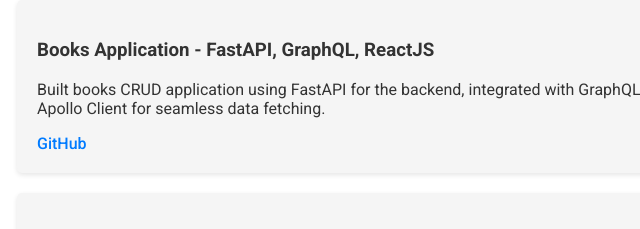
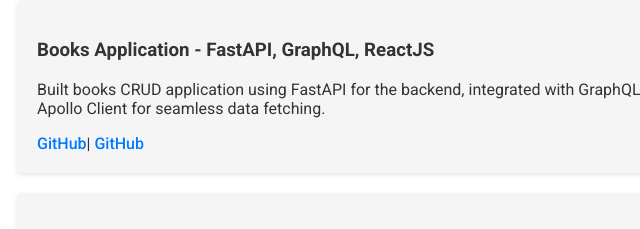
Before and after one commit to rvijaykr10/portfolio, a plain HTML site: page index.html in a window 1280 px wide. Shown: the part 1331-1560 px from the top of the page, 47-687 px from the left. Drawn offline with Linux system fonts and the light colour scheme.

Commit message:
project link added

```diff
--- a/index.html
+++ b/index.html
@@ -143,7 +143,8 @@
             ReactJS for the frontend, leveraging Apollo Client for seamless
             data fetching.
           </p>
-          <a href="https://github.com/rvijaykr10/react-graphql" class="projects__card-link" target="_blank">GitHub</a>
+          <a href="https://github.com/rvijaykr10/react-graphql" class="projects__card-link" target="_blank">GitHub</a>|
+          <a href="https://github.com/rvijaykr10/python-graphql" class="projects__card-link" target="_blank">GitHub</a>
         </div>
 
         <div class="projects__card">
```
